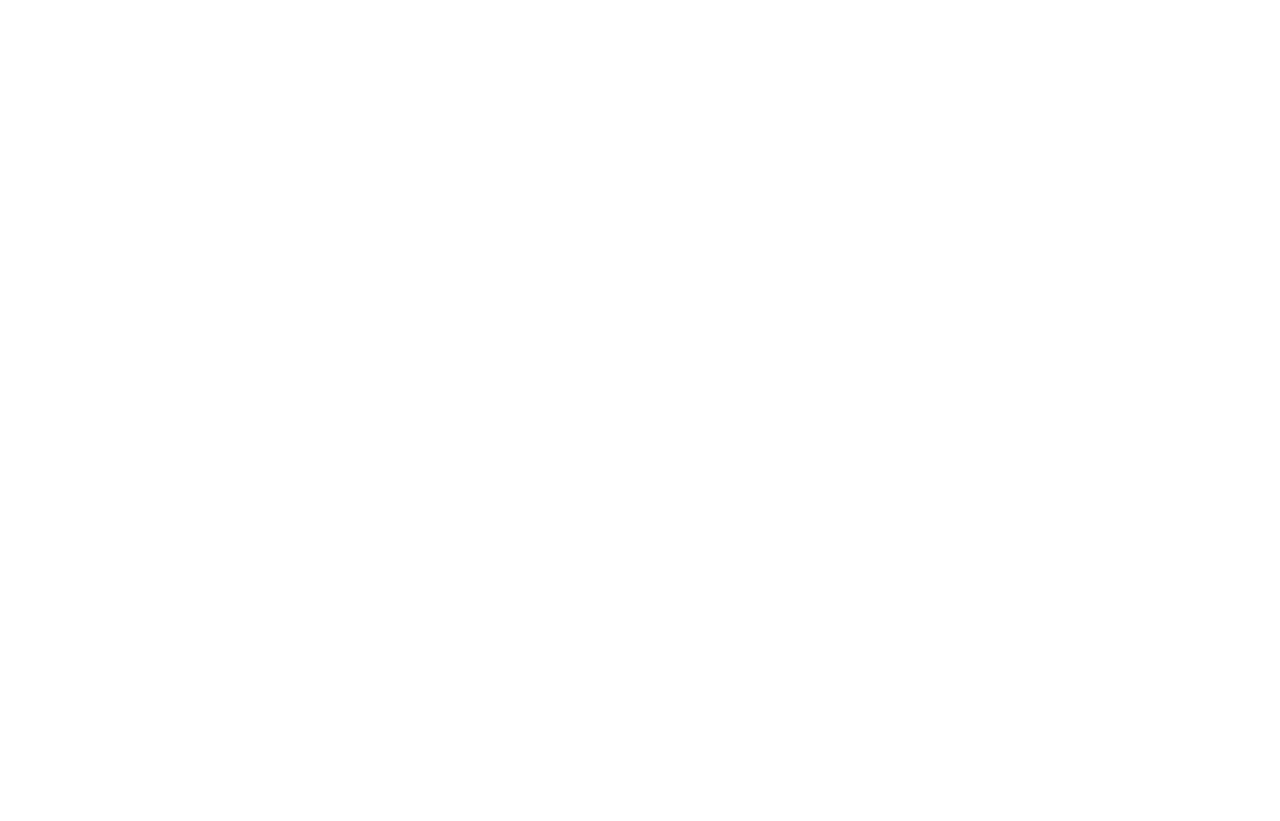
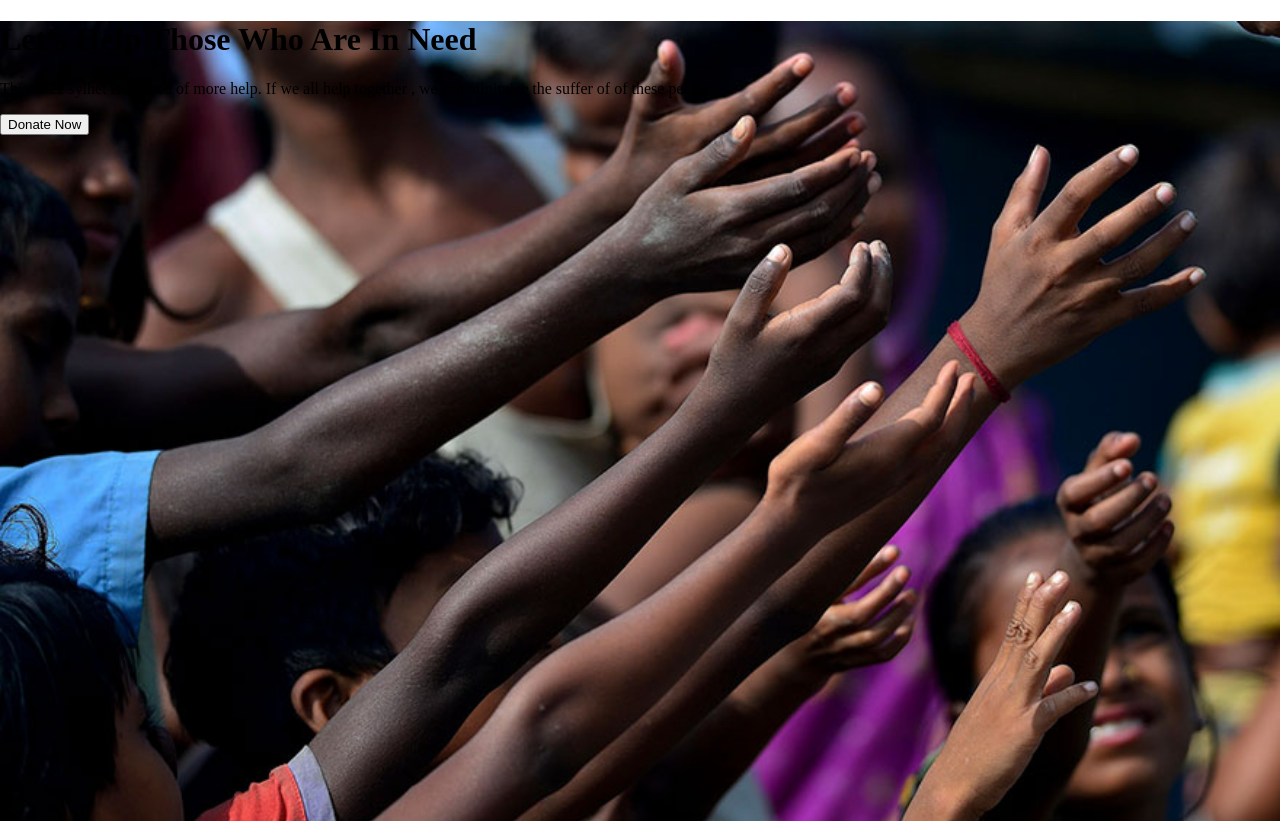
Before and after one commit to mr1akash/Donate-bd, a plain HTML site: page index.html in a window 1280 px wide. Before the commit the page ends 800 px from the top, so only its background shows below. Drawn offline with Linux system fonts and the light colour scheme.

Commit message:
header added

```diff
--- a/index.html
+++ b/index.html
@@ -4,10 +4,15 @@
     <meta charset="UTF-8">
     <meta http-equiv="X-UA-Compatible" content="IE=edge">
     <meta name="viewport" content="width=device-width, initial-scale=1.0">
+    <link rel="shortcut icon" href="icon/logof.png" type="image/x-icon">
+    <title>Donate BD</title>
     <link rel="stylesheet" href="style.css">
-    <title>Donate BD</title>
 </head>
 <body>
-
+    <header>
+        <h1>Let's Help Those Who Are In Need</h1>
+        <p>This 2022 sylhet is in need of more help. If we all help together , we can minimize the suffer of of these people</p>
+        <button class="headerbtn">Donate Now</button>
+    </header>
 </body>
 </html>
--- a/style.css
+++ b/style.css
@@ -0,0 +1,15 @@
+header{
+    background-image: url(image/header.jpg);
+    background-repeat: no-repeat;
+    background-size: cover;
+    margin: 0;
+    padding: 0;
+    border: 0;
+    width: 100%;
+    height:100vh;
+    background-position: center;
+}
+body{
+    margin: 0;
+    padding: 0;
+}
```
Also changed, not shown: icon/Frame-1.png (added), icon/food.png (added), icon/logof.png (added), icon/shelter.png (added), image/donatepoor.jpeg (added), image/donating.jpeg (added), image/donation5.jpg (added), image/donation7.jpg (added), image/flood affect.jpg (added), image/header.jpg (added).
